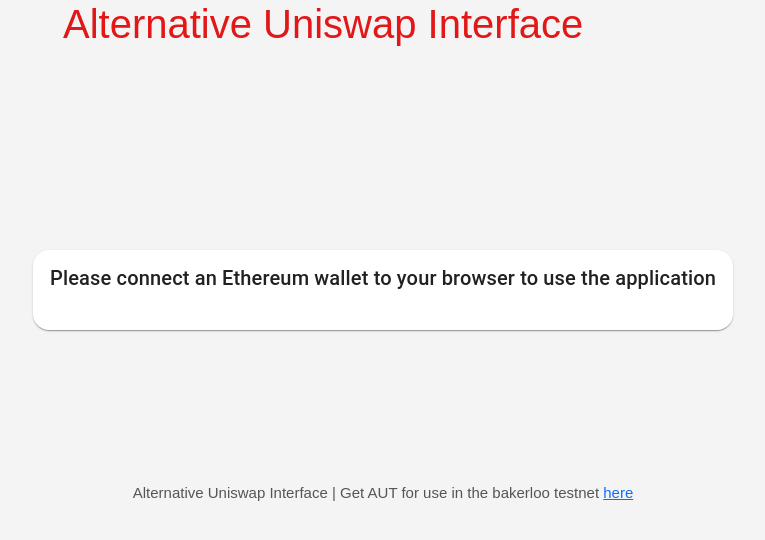
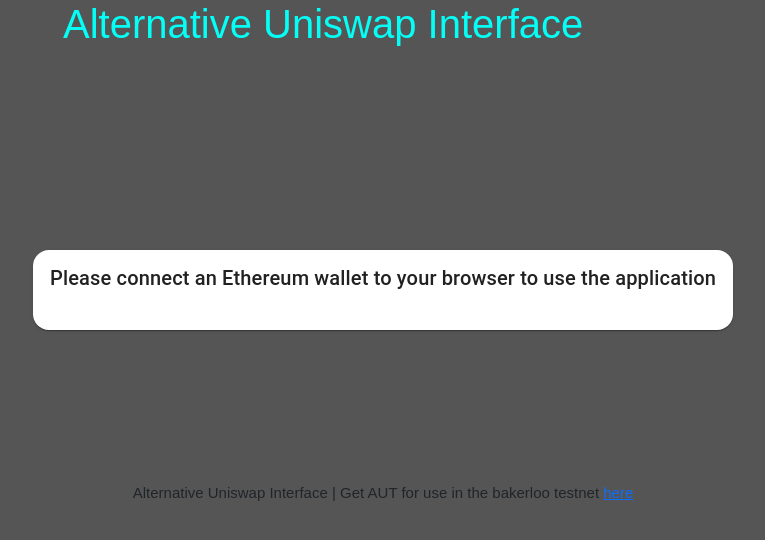
Before and after one commit to Quantum-One-DLT/quantaverse-uniswap-interface, a React (Create React App) app: page /Alternative-Uniswap-Interface in a window 1280 px wide. Shown: the top 540 px of the page, without its empty margins (257-1022 px from the left). Built offline with nearby package versions, Linux system fonts and the light colour scheme.

Commit message:
background

```diff
--- a/src/App.css
+++ b/src/App.css
@@ -1,6 +1,6 @@
 body {
-  background-color: #f4f4f4;
-  color: #555555;
+  background-color: #555555;
+  color: #5555555;
 
   font-family: Arial, Helvetica, sans-serif;
 
--- a/src/NavBar/NavBar.css
+++ b/src/NavBar/NavBar.css
@@ -1,5 +1,5 @@
 .Title {
-  background: #f4f4f4;
+  background: #555555;
   height: 50px;
   text-align: left;
   margin-left: 25%;
@@ -7,7 +7,7 @@
 }
 
 .NavbarItems {
-  background: #f4f4f4;
+  background: #555555;
   height: 80px;
   display: flex;
   justify-content: left;
@@ -19,7 +19,7 @@
 }
 
 .navbar-logo {
-  color: rgb(226, 23, 23);
+  color: rgb(3, 255, 246);
   justify-self: start;
   margin-left: 0px;
   cursor: pointer;
@@ -48,14 +48,14 @@
 
 .nav-links-clicked {
   color: white;
-  background-color: red;
+  background-color: cyan;
   text-decoration: none;
   border-radius: 4px;
 }
 
 .nav-links:hover {
   color: white;
-  background-color: red;
+  background-color: #03fff6;
   text-decoration: none;
   border-radius: 4px;
   transition: all 0.2s ease-out;
```
